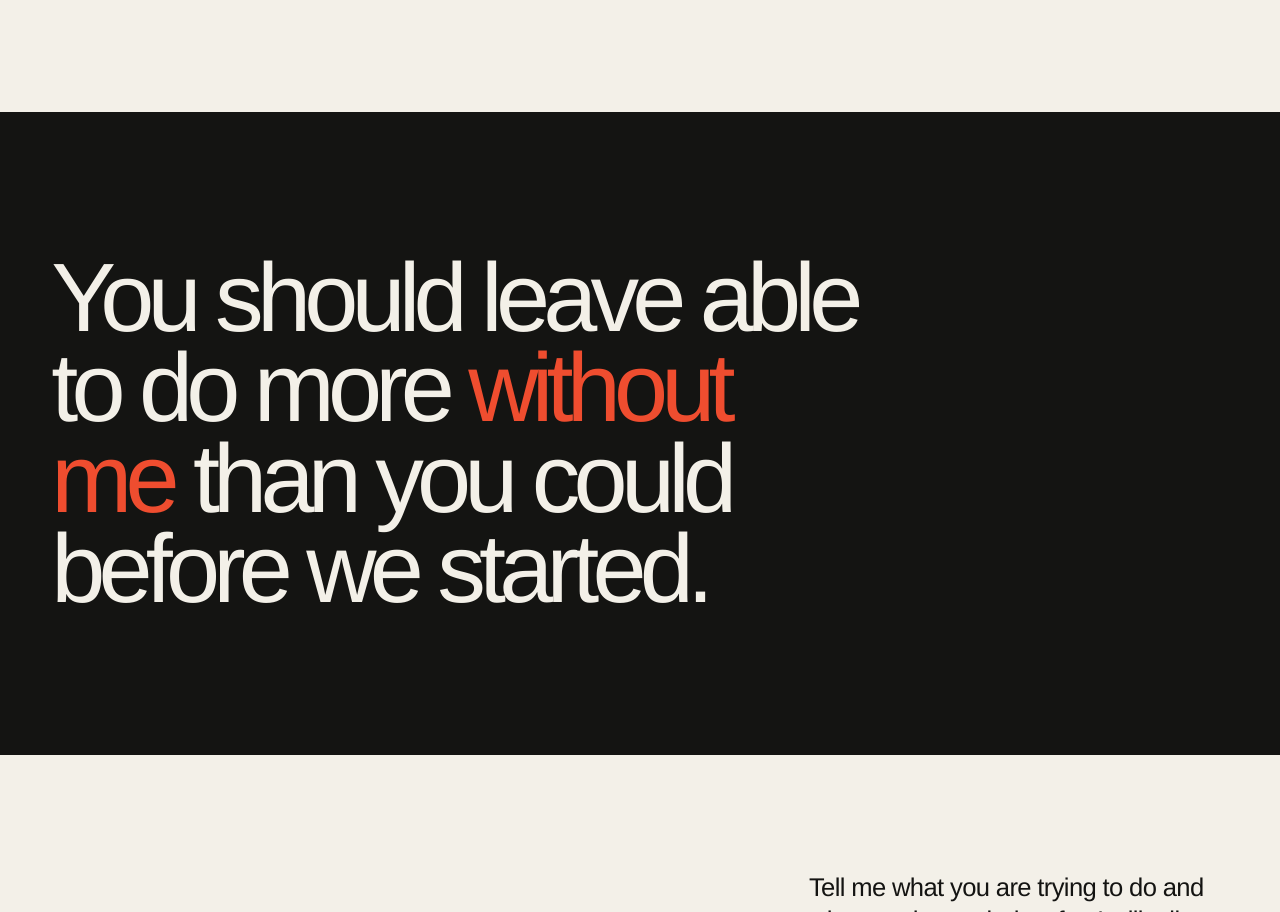
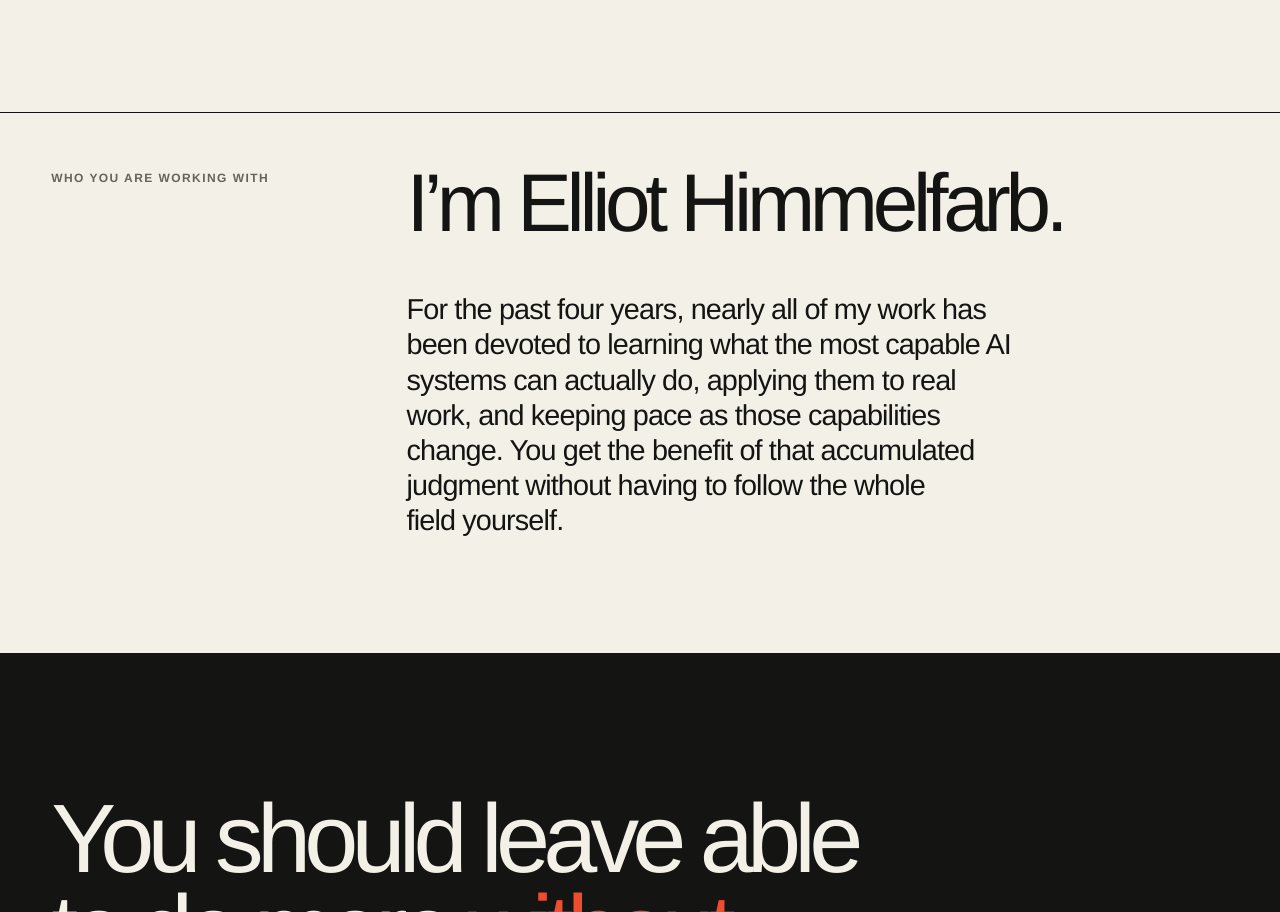
Before and after one commit to elliothimmelfarb/chama-website, a plain HTML site: page index.html in a window 1280 px wide. Shown: the part 1695-2607 px from the top of the page. Drawn offline with Linux system fonts and the light colour scheme.

Commit message:
Add founder experience to landing page

```diff
--- a/index.html
+++ b/index.html
@@ -443,6 +443,14 @@
       </div>
     </section>
 
+    <section class="frame content-section founder" aria-labelledby="founder-title">
+      <p class="section-label">Who you are working with</p>
+      <div class="section-copy">
+        <h2 id="founder-title">I&rsquo;m Elliot Himmelfarb.</h2>
+        <p>For the past four years, nearly all of my work has been devoted to learning what the most capable AI systems can actually do, applying them to real work, and keeping pace as those capabilities change. You get the benefit of that accumulated judgment without having to follow the whole field yourself.</p>
+      </div>
+    </section>
+
     <section class="outcome" aria-label="The outcome">
       <div class="frame outcome-inner">
         <p>You should leave able to do more <em>without me</em> than you could before we started.</p>
```
Also changed, not shown: README.md.
